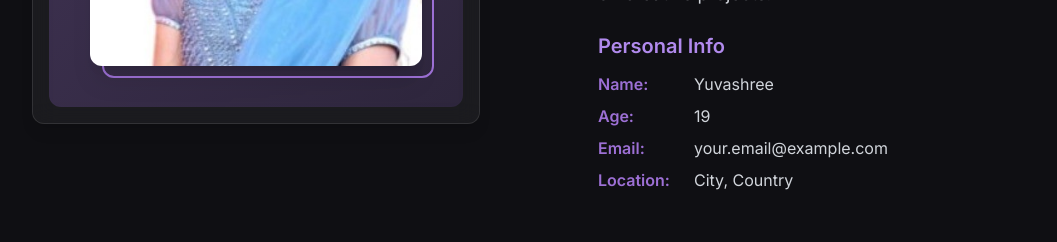
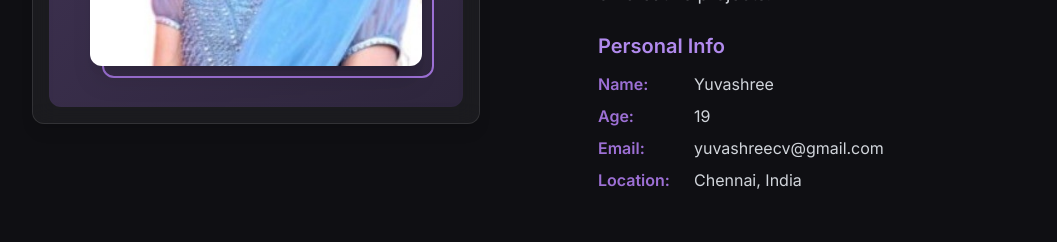
Before and after one commit to glowingstar-2136/lilac-dreamer-resume, a React (Vite) app: page / in a window 1280 px wide. Shown: the part 1300-1542 px from the top of the page, without its empty margins (62-1119 px from the left). Built offline with nearby package versions, Linux system fonts and the light colour scheme.

Commit message:
AboutSection.tsx

```diff
--- a/src/components/AboutSection.tsx
+++ b/src/components/AboutSection.tsx
@@ -89,11 +89,11 @@ const AboutSection: React.FC = () => {
                 </li>
                 <li className="flex items-center">
                   <span className="text-lilac font-semibold w-24">Email:</span>
-                  <span className="text-gray-300">your.email@example.com</span>
+                  <span className="text-gray-300">yuvashreecv@gmail.com</span>
                 </li>
                 <li className="flex items-center">
                   <span className="text-lilac font-semibold w-24">Location:</span>
-                  <span className="text-gray-300">City, Country</span>
+                  <span className="text-gray-300">Chennai, India</span>
                 </li>
               </ul>
             </div>
```
